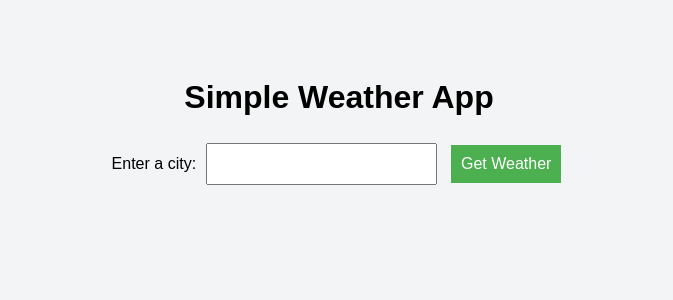
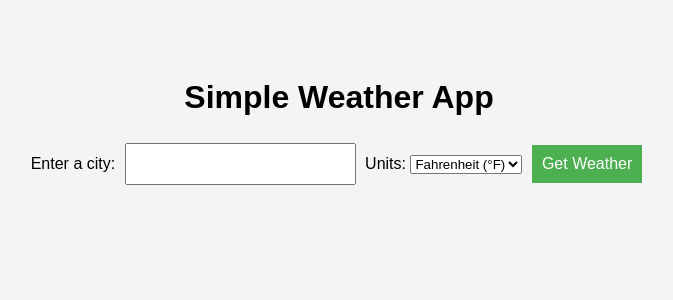
Before and after one commit to rinnemunch/weather-app, a Flask app: page / in a window 1280 px wide. Shown: the top 300 px of the page, without its empty margins (301-974 px from the left). Run offline with Flask 3, Linux system fonts and the light colour scheme.

Commit message:
Add dynamic Celsius/Fahrenheit toggle with unit-aware API call

```diff
--- a/app.py
+++ b/app.py
@@ -8,42 +8,38 @@ base_url = "https://api.openweathermap.org/data/2.5/weather"
 
 @app.route("/", methods=["GET"])
 def index():
-  city = request.args.get("city")
+    city = request.args.get("city")
+    units = request.args.get("units", "imperial")  # default to Fahrenheit
+    weather = None
+    error = None
 
-  if not city:
-    return render_template("index.html")
+    if city:
+        city = city.strip()
 
-  city = city.strip()
+        params = {
+            "q": city,
+            "appid": api_key,
+            "units": units
+        }
+
+        response = requests.get(base_url, params=params)
+
+        if response.status_code == 200:
+            data = response.json()
+            weather = {
+                "city": city.title(),
+                "temp": round(data["main"]["temp"]),
+                "description": data["weather"][0]["description"].title()
+            }
+        elif response.status_code == 401:
+            error = "Invalid API key."
+        elif response.status_code == 404:
+            error = "City not found."
+        else:
+            error = f"Error: {response.status_code}"
+
+    return render_template("index.html", weather=weather, error=error, selected_units=units)
 
 
-  params = {
-    "q": city,
-    "appid": api_key,
-    "units": "imperial"
-  }
-
-  response = requests.get(base_url, params=params)
-
-  if response.status_code == 200:
-    data = response.json()
-    temp = round(data["main"]["temp"])
-    description = data["weather"][0]["description"].title()
-
-    return (
-        f"<h2>☀️ Weather Report ☀️</h2>"
-        f"<p><strong>City:</strong> {city.title()}<br>"
-        f"<strong>Condition:</strong> {description}<br>"
-        f"<strong>Temperature:</strong> {temp}°F</p>"
-    )
-
-  elif response.status_code == 401:
-    return ("Error: Invalid API key. Check your credentials.")
-
-  elif response.status_code == 404:
-    return ("Error: City not found. Double-check the spelling.")
-
-  else:
-    return (f"Error: Something went wrong. (Code {response.status_code})")
-
 if __name__ == "__main__":
-  app.run(debug=True)
+    app.run(debug=True)
--- a/templates/index.html
+++ b/templates/index.html
@@ -14,13 +14,19 @@
     <form method="get" action="/">
       <label for="city">Enter a city:</label>
       <input type="text" name="city" id="city" required />
+
+      <label for="units">Units:</label>
+      <select name="units" id="units">
+        <option value="imperial" {% if selected_units == "imperial" %}selected{% endif %}>Fahrenheit (&deg;F)</option>
+        <option value="metric" {% if selected_units == "metric" %}selected{% endif %}>Celsius (&deg;C)</option>
+  </select>
       <button type="submit">Get Weather</button>
     </form>
     {% if weather %}
     <h2>☀️ Weather Report ☀️</h2>
     <p><strong>City:</strong> {{ weather.city }}</p>
     <p><strong>Condition:</strong> {{ weather.description }}</p>
-    <p><strong>Temperature:</strong> {{ weather.temp }}°F</p>
+    <p><strong>Temperature:</strong> {{ weather.temp }}&deg;{% if selected_units == 'metric' %}C{% else %}F{% endif %}</p>
     {% elif error %}
     <p class="error-message">{{ error }}</p>
     {% endif %}
```
